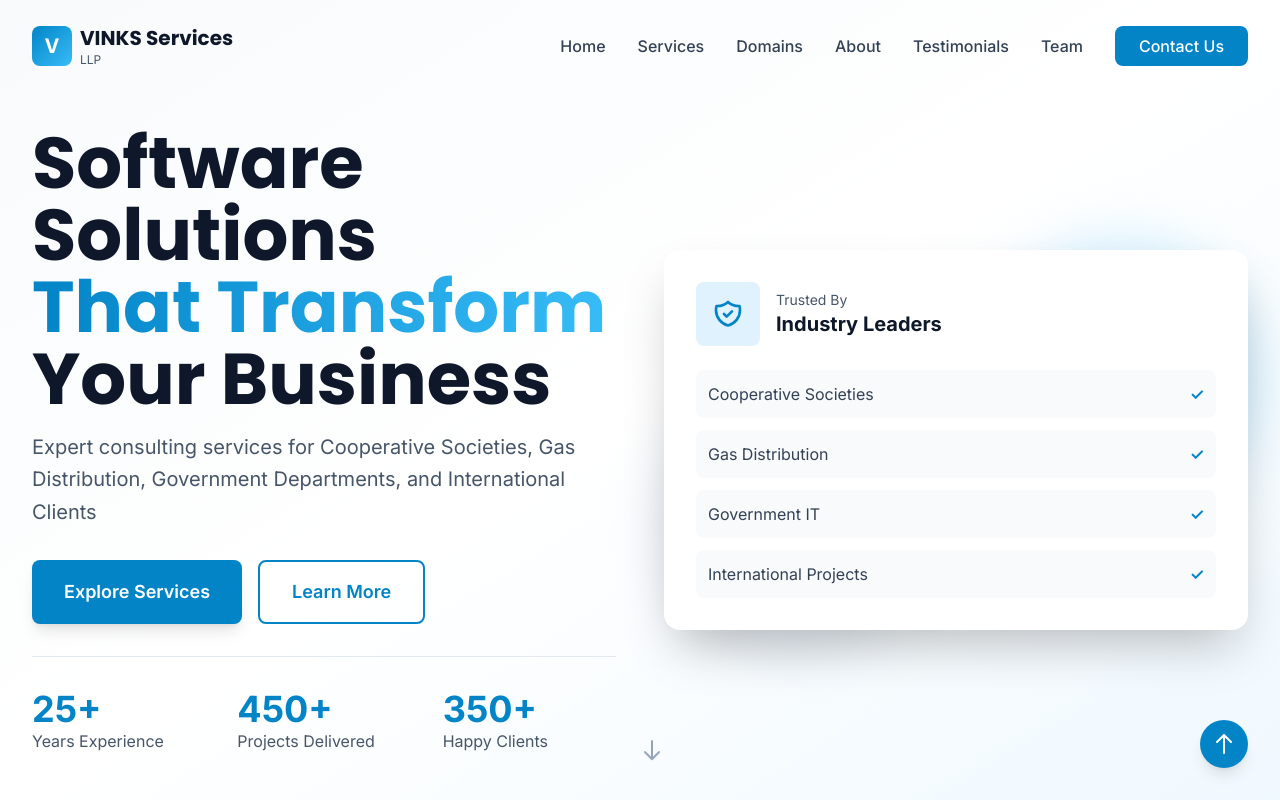
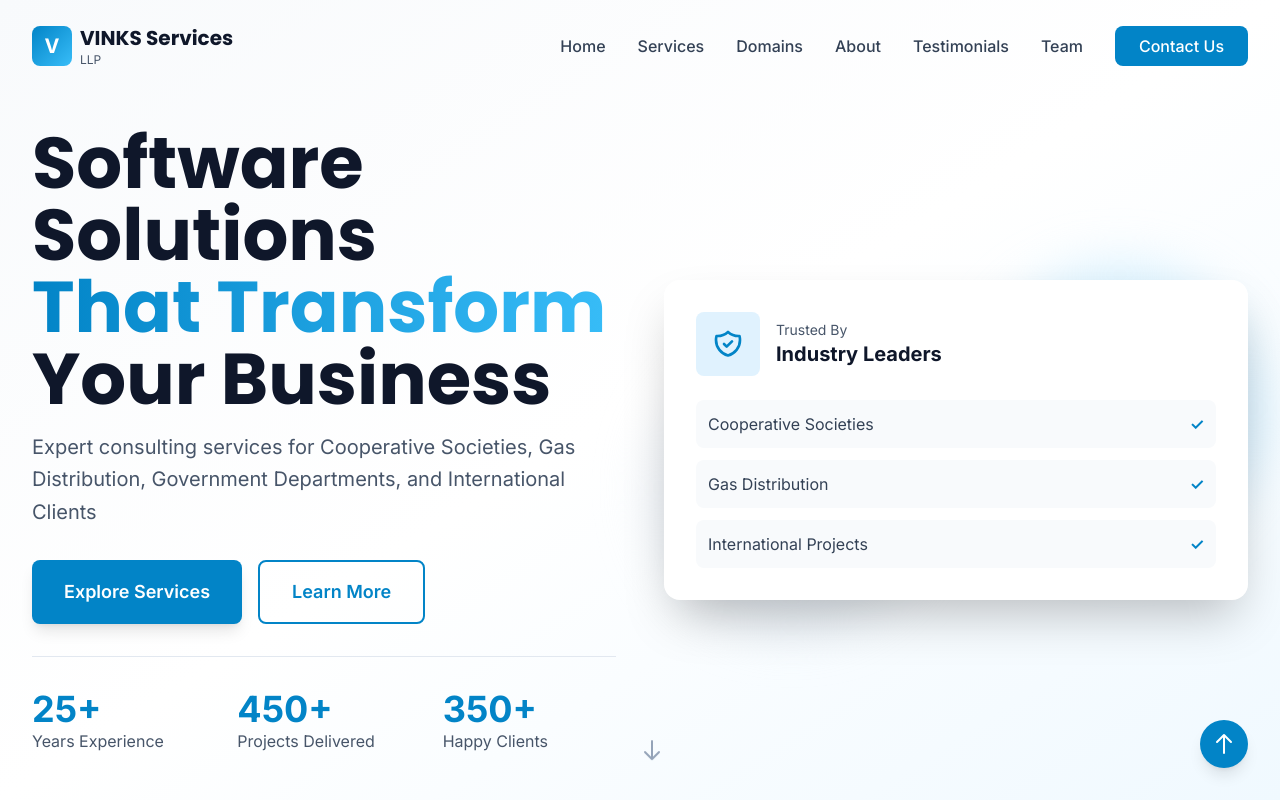
Before and after one commit to vinksllp/vinksllp.github.io, a React (Vite) app: page / in a window 1280 px wide. Shown: the top 800 px of the page. Built offline with nearby package versions, Linux system fonts and the light colour scheme.

Commit message:
Hide gov domain

```diff
--- a/src/components/Hero.jsx
+++ b/src/components/Hero.jsx
@@ -73,10 +73,10 @@ const Hero = () => {
                     <span className="text-secondary-700">Gas Distribution</span>
                     <span className="text-primary-600 font-semibold">✓</span>
                   </div>
-                  <div className="flex items-center justify-between p-3 bg-secondary-50 rounded-lg">
+                  {/* <div className="flex items-center justify-between p-3 bg-secondary-50 rounded-lg">
                     <span className="text-secondary-700">Government IT</span>
                     <span className="text-primary-600 font-semibold">✓</span>
-                  </div>
+                  </div> */}
                   <div className="flex items-center justify-between p-3 bg-secondary-50 rounded-lg">
                     <span className="text-secondary-700">International Projects</span>
                     <span className="text-primary-600 font-semibold">✓</span>
```
